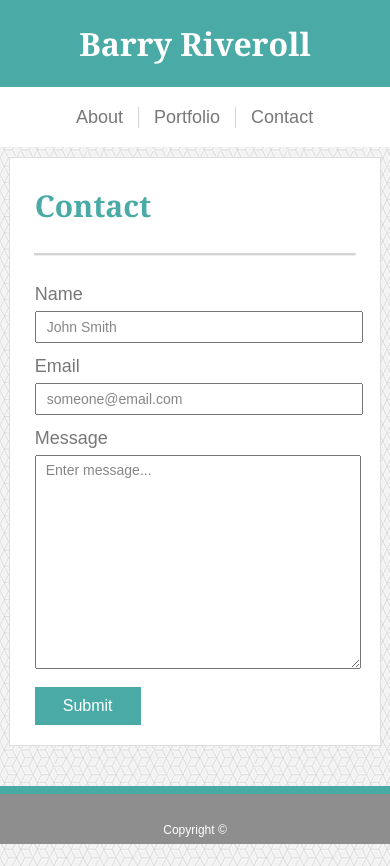
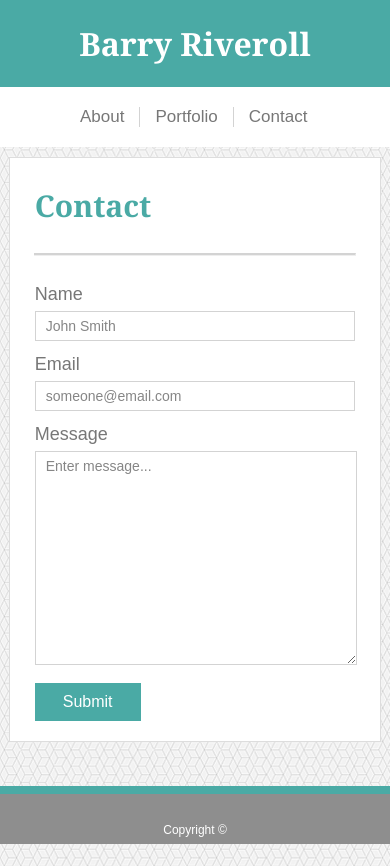
Before and after one commit to barryriveroll/Responsive-Portfolio, a plain HTML site: page contact.html in a window 390 px wide. Drawn offline with Linux system fonts and the light colour scheme.

Commit message:
Fix css for navbar on mobile size

```diff
--- a/assets/css/contact.css
+++ b/assets/css/contact.css
@@ -3,16 +3,16 @@
 }
 
 .input-width {
-    width: 896px;
+    width: calc(100% - 12px);
     margin: 3px 0 10px 0;
     padding: 6px 0px 6px 10px;
-    font-size: 16px;
     font-family: 'Arial', 'Helvetica Neue', Helvetica, sans-serif;
     font-size: 14px;
+    border: 1px solid lightgray;
 }
 
 .input-width::placeholder {
-  color: rgb(134, 134, 134);
+    color: rgb(134, 134, 134);
 }
 
 .button {
@@ -33,11 +33,14 @@
     background: #29706d;
 }
 
-textarea {
+.message-box {
     resize: vertical;
     height: 200px;
+    width: calc(100% - 10px);
 }
 
-.input-width {
-    width: 98%;
+@media only screen and (max-width: 640px) {
+    .input-width {
+        /* width: 95%; */
+    }
 }
--- a/assets/css/style.css
+++ b/assets/css/style.css
@@ -157,12 +157,6 @@ footer {
         font-size: 30px;
     }
 
-    .image-me {
-        width: 100%;
-        height: auto;
-        padding-bottom: 15px;
-    }
-
     h1 {
         width: 100%;
         text-align: center;
@@ -182,11 +176,10 @@ footer {
 
     #menu {
         position: static;
-        background: white;
         padding: 20px 0;
         margin: 0 auto;
-        width: 268px;
-        font-size: 18px;
+        width: 260px;
+        font-size: 17px;
     }
 
     li {
--- a/contact.html
+++ b/contact.html
@@ -29,7 +29,7 @@
                 <div class="inputs">
                     Name<br><input class="input-width" type="text" name="inputName" placeholder="John Smith"><br>
                     Email<br><input class="input-width" type="text" name="inputEmail" placeholder="someone@email.com"><br>
-                    Message<br><textarea class="input-width" placeholder="Enter message..."></textarea>
+                    Message<br><textarea class="input-width message-box" placeholder="Enter message..."></textarea>
                     <br>
                     <button class="button">Submit</button>
                 </div>
```
Also changed, not shown: assets/css/index.css (+8 -0 lines).
